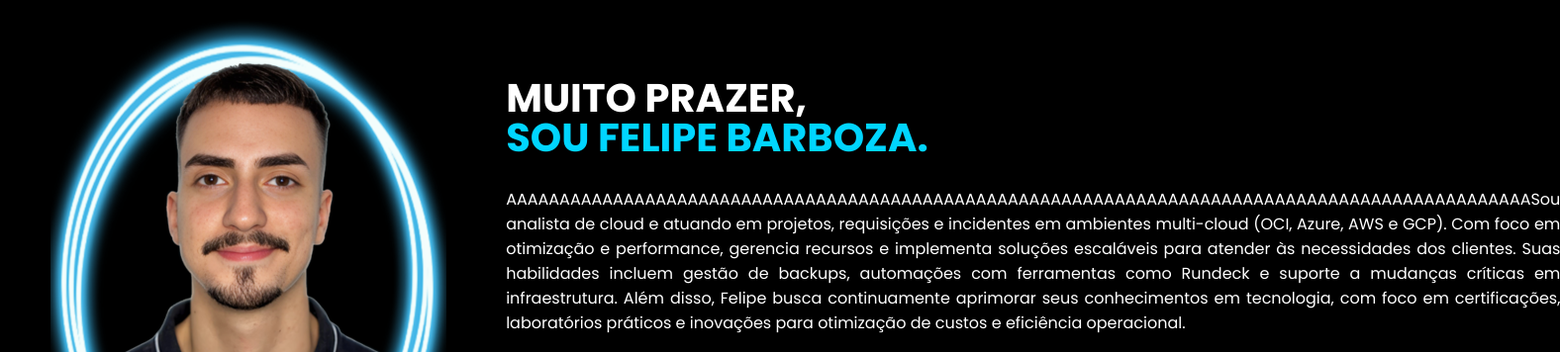
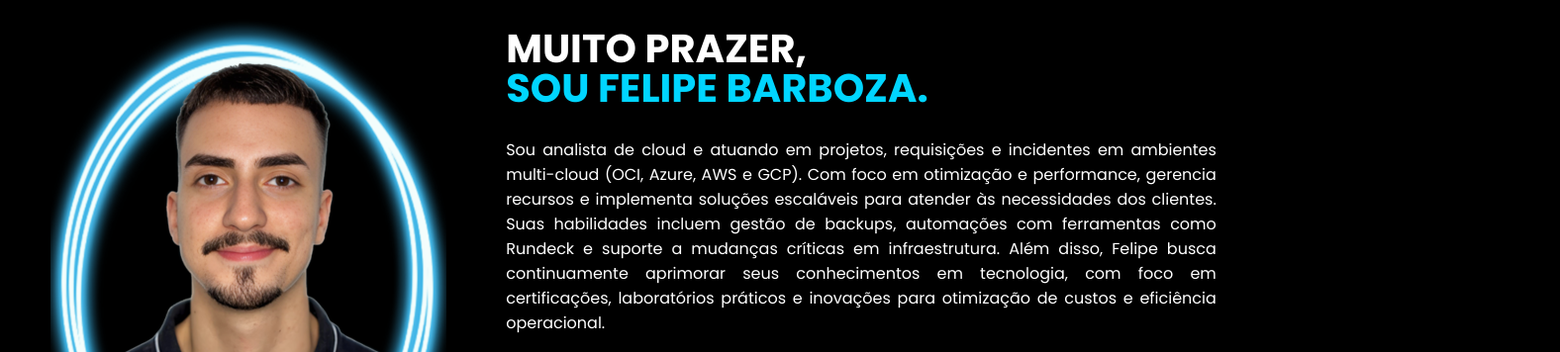
Before and after one commit to barbozafelipe/meu-portifolio, a plain HTML site: page index.html in a window 1280 px wide. Shown: the part 1500-1856 px from the top of the page at 99% size, 1576 px wide, since content can reach past the window. Drawn offline with nearby package versions, Linux system fonts and the light colour scheme.

Commit message:
Update index.html
Retirado o bloco abaixo do nome completo perto do rodapé.
Retirada as repetições de letra "AAA" antes da apresentação.

```diff
--- a/index.html
+++ b/index.html
@@ -99,7 +99,7 @@
 
                 <div class="txt-sobre">
                     <h2>MUITO PRAZER, <span>SOU FELIPE BARBOZA.</span></h2>
-                    <p>AAAAAAAAAAAAAAAAAAAAAAAAAAAAAAAAAAAAAAAAAAAAAAAAAAAAAAAAAAAAAAAAAAAAAAAAAAAAAAAAAAAAAAAAAAAAAAAASou analista de cloud e atuando em projetos, requisições e incidentes em ambientes multi-cloud (OCI, Azure, AWS e GCP). Com foco em otimização e performance, gerencia recursos e implementa soluções escaláveis para atender às necessidades dos clientes. Suas habilidades incluem gestão de backups, automações com ferramentas como Rundeck e suporte a mudanças críticas em infraestrutura. Além disso, Felipe busca continuamente aprimorar seus conhecimentos em tecnologia, com foco em certificações, laboratórios práticos e inovações para otimização de custos e eficiência operacional.</p>
+                    <p>Sou analista de cloud e atuando em projetos, requisições e incidentes em ambientes multi-cloud (OCI, Azure, AWS e GCP). Com foco em otimização e performance, gerencia recursos e implementa soluções escaláveis para atender às necessidades dos clientes. Suas habilidades incluem gestão de backups, automações com ferramentas como Rundeck e suporte a mudanças críticas em infraestrutura. Além disso, Felipe busca continuamente aprimorar seus conhecimentos em tecnologia, com foco em certificações, laboratórios práticos e inovações para otimização de custos e eficiência operacional.</p>
                     <p>Entrei na Service IT no dia 04 de setembro de 2023, foi um dia marcante para mim, comecei como estagiário e após muito tempo de acompanhamentos, estudos e algumas atividades, me tornei Júnior em Outubro de 2024, portanto, estou a 2 meses neste cargo.</p>
                     <div class="btn-social">
                         <a href="https://www.instagram.com/felipebg._/" target="_blank">
@@ -146,7 +146,6 @@
 
                 <form action="">
                     <input type="text" name="" id="" placeholder="Seu nome completo:" required>
-                    <input type="text" name="" id="" placeholder="O que mais gosta de fazer?:" required>
                     <input type="text" name="" id="" placeholder="Seu e-mail:" required>
                     <input type="text" name="" id="" placeholder="Seu celular:">
                     <textarea name="" id="" placeholder="Sua mensagem" required></textarea>
```
